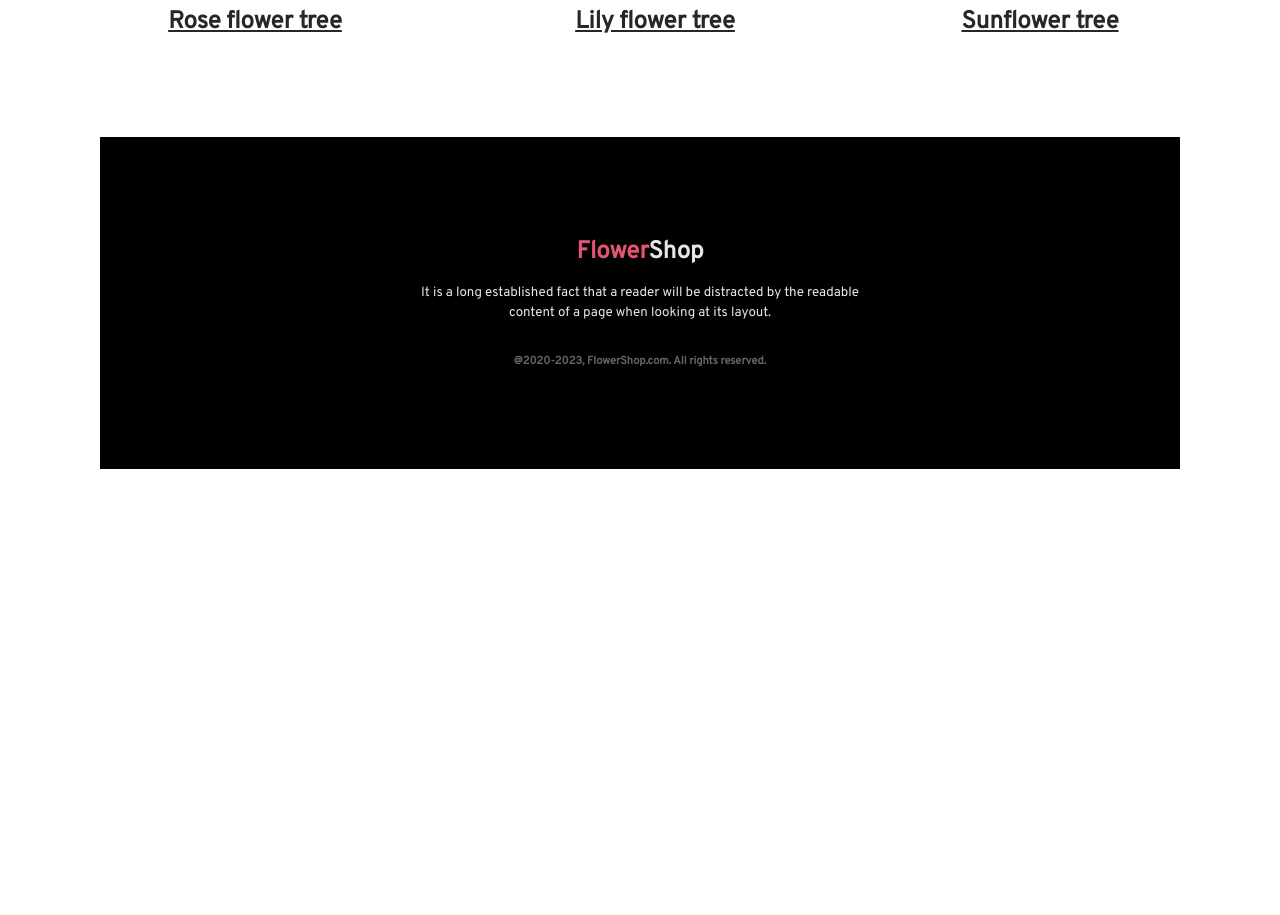
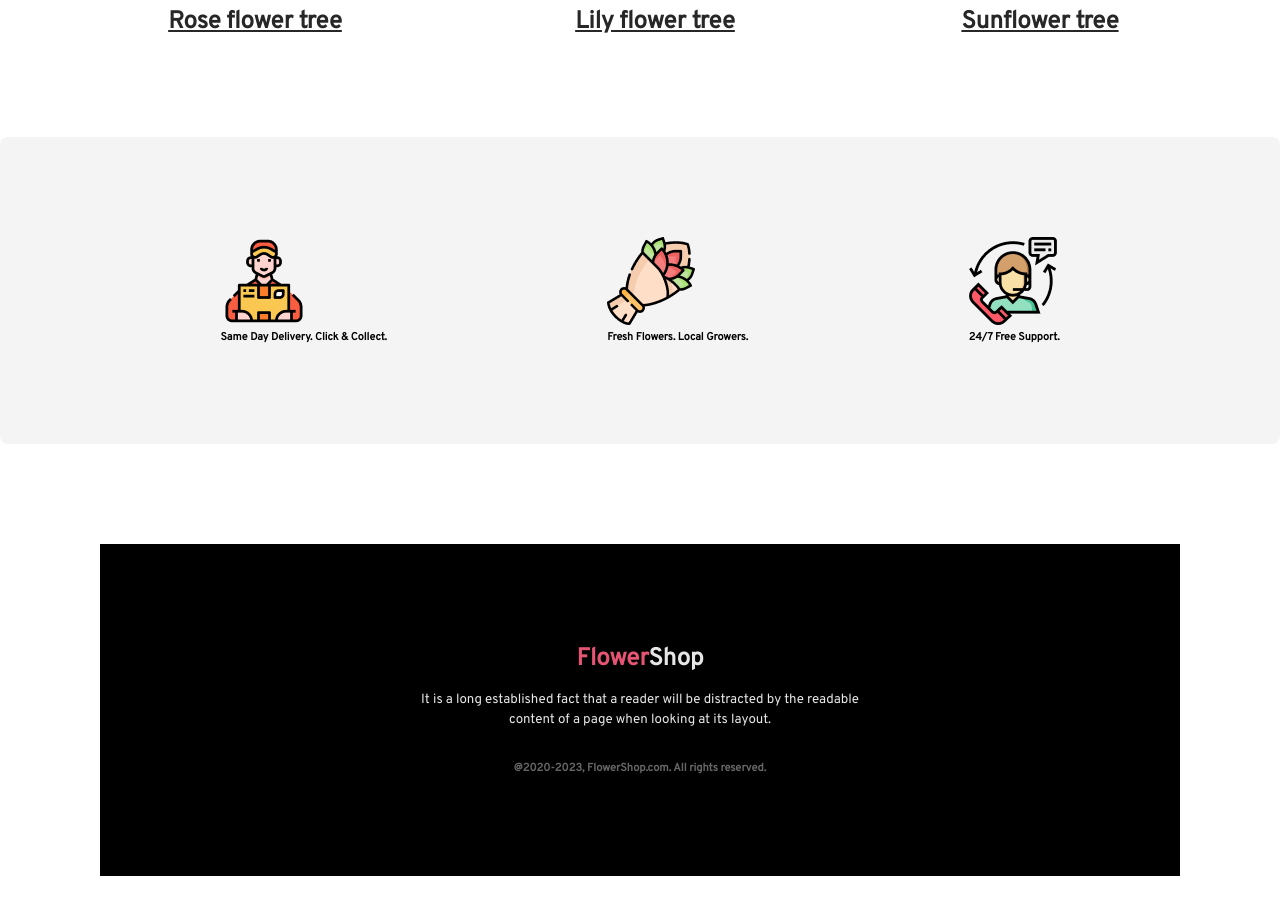
Before and after one commit to Bishwajit-Aich/flower-shop, a plain HTML site: page index.html in a window 1280 px wide. Shown: the part 1140-2055 px from the top of the page. Before the commit the page ends 1709 px from the top, so only its background shows below. Drawn offline with Linux system fonts and the light colour scheme.

Commit message:
Delivery SEction added

```diff
--- a/index.html
+++ b/index.html
@@ -47,6 +47,24 @@
         <h6 class="flower-name">Sunflower tree</h6>
        </div>
     </div>
+
+
+    <!-- Delivery Section -->
+    <div class="delivery">
+        <div>
+         <img class="delivery-man" src="Flower Asset/Group 57.png" alt="">
+         <h6 class="delivery-description">Same Day Delivery. Click & Collect.</h6>
+        </div>
+        <div>
+         <img class="types-flowers" src="Flower Asset/Group 58.png" alt="">
+         <h6 class="delivery-description">Fresh Flowers. Local Growers.</h6>
+        </div>
+        <div>
+         <img class="delivery-contact" src="Flower Asset/Group 59.png" alt="">
+         <h6 class="delivery-description">24/7 Free Support.</h6>
+        </div>
+     </div>
+
     </main>
 
     <!-- Footer Section Start -->
--- a/styles/style.css
+++ b/styles/style.css
@@ -99,6 +99,22 @@ flex-shrink: 0;
     padding:30px 30px 0 30px;
 }
 
+/* Delivery SEction styles */
+.delivery{
+    display: flex;
+    justify-content: space-evenly;
+
+    margin-top: 100px;
+    border-radius: 8px;
+background: rgba(39, 39, 39, 0.05);
+padding: 100px 0;
+
+
+
+
+}
+
+
 
 /* Footer Style Start */
 
```
